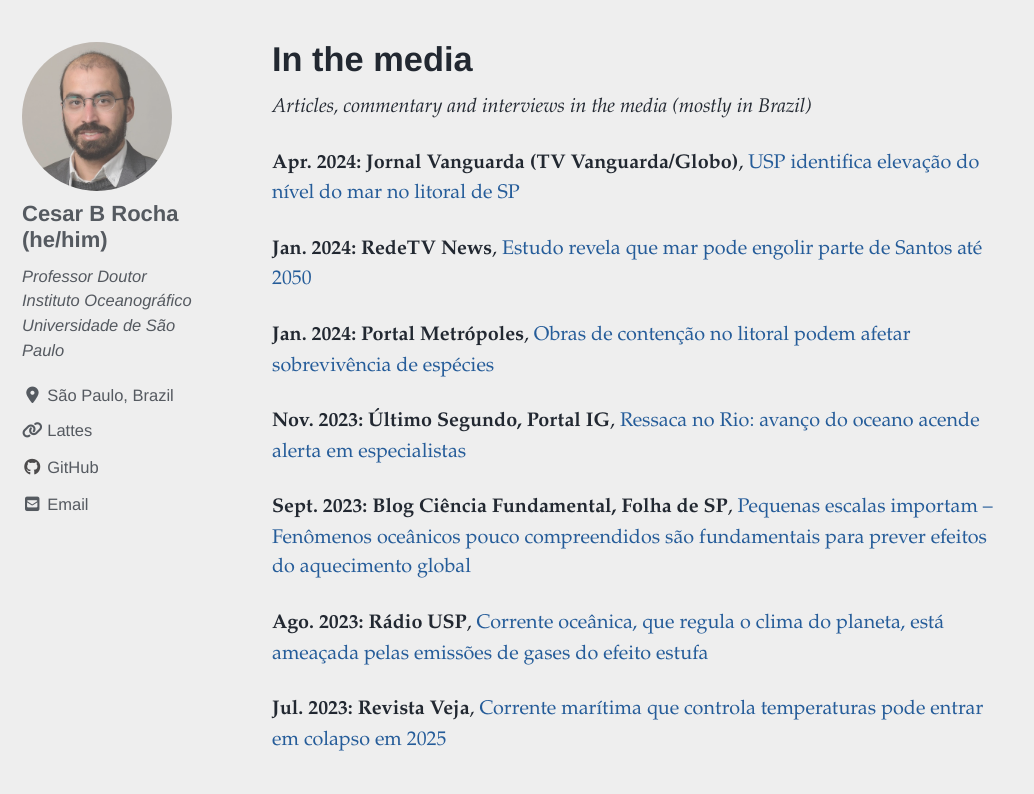
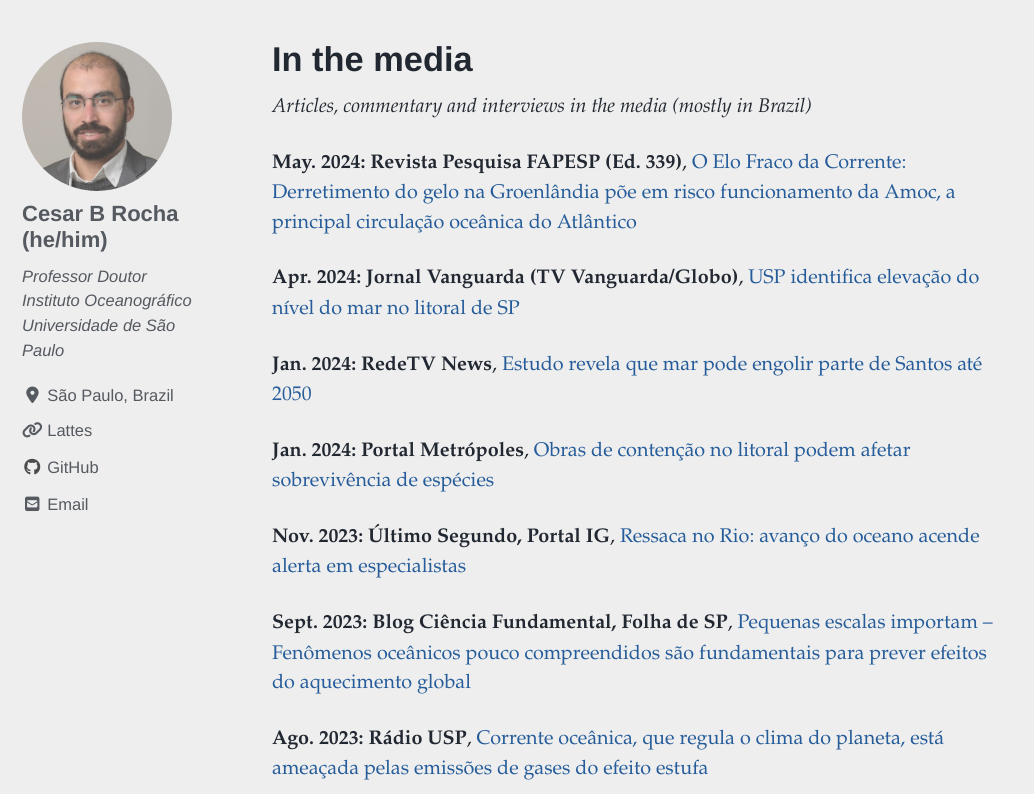
Before and after one commit to cesar-rocha/cesar-rocha.github.io, a Jekyll site: the page built from _pages/media.md, in a window 1280 px wide and 900 px high, scrolled down 977 px, cut to the strip 106-900 px from the top of the window. Shown: the whole strip, without its empty margins (0-1034 px from the left). Built offline with Jekyll 4.4.1, drawn with Linux system fonts in a browser that asks for light colours; cached includes are drawn as plain includes; nearby versions of some CDN libraries.

Commit message:
add new link

```diff
--- a/_pages/media.md
+++ b/_pages/media.md
@@ -7,6 +7,8 @@
 ---
 
 *Articles, commentary and interviews in the media (mostly in Brazil)*
+
+**May. 2024: Revista Pesquisa FAPESP (Ed. 339)**, [O Elo Fraco da Corrente: Derretimento do gelo na Groenlândia põe em risco funcionamento da Amoc, a principal circulação oceânica do Atlântico](https://revistapesquisa.fapesp.br/aquecimento-global-ameaca-principal-sistema-de-correntes-marinhas-do-atlantico/)
 
 **Apr. 2024: Jornal Vanguarda (TV Vanguarda/Globo)**, [USP identifica elevação do nível do mar no litoral de SP](https://globoplay.globo.com/v/12527321/)
 
```
